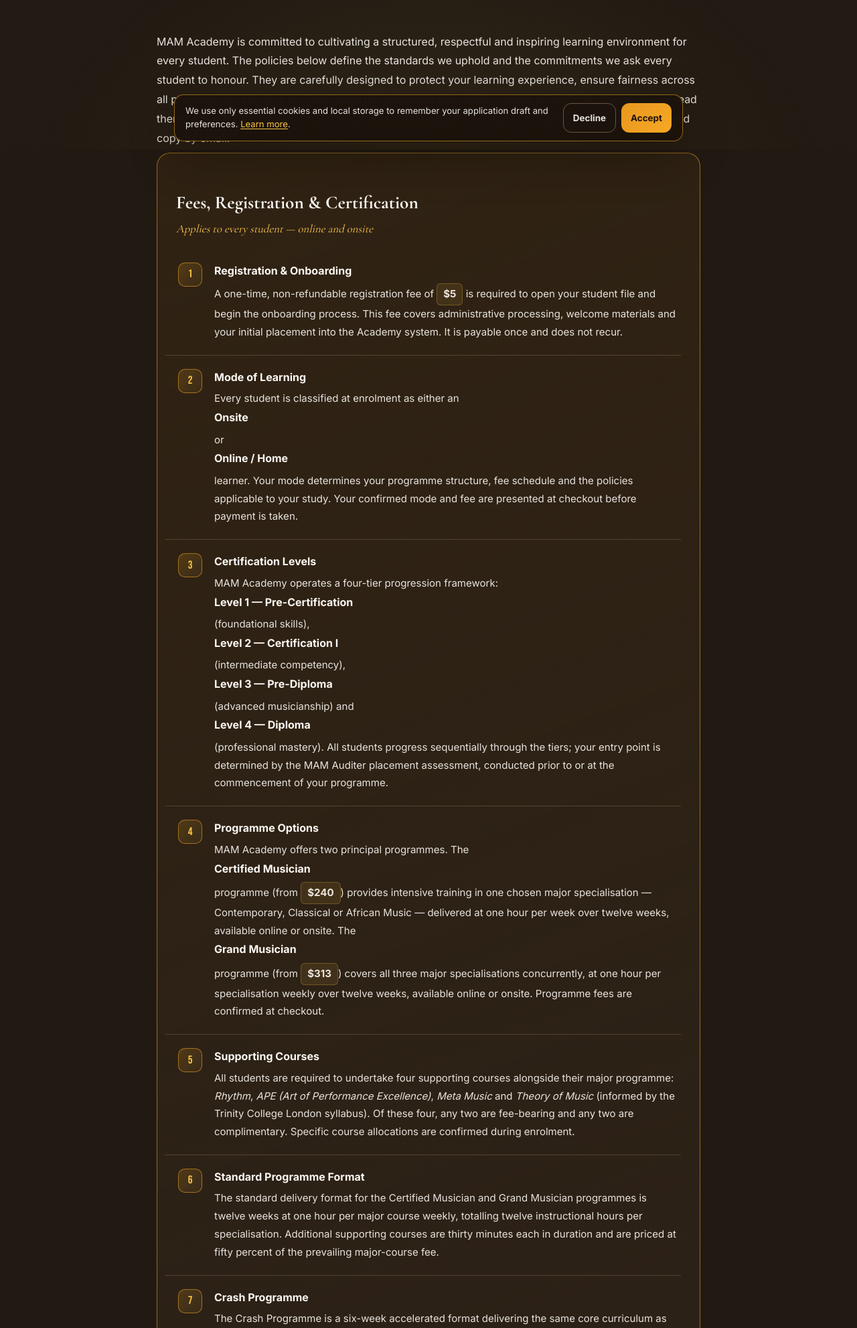
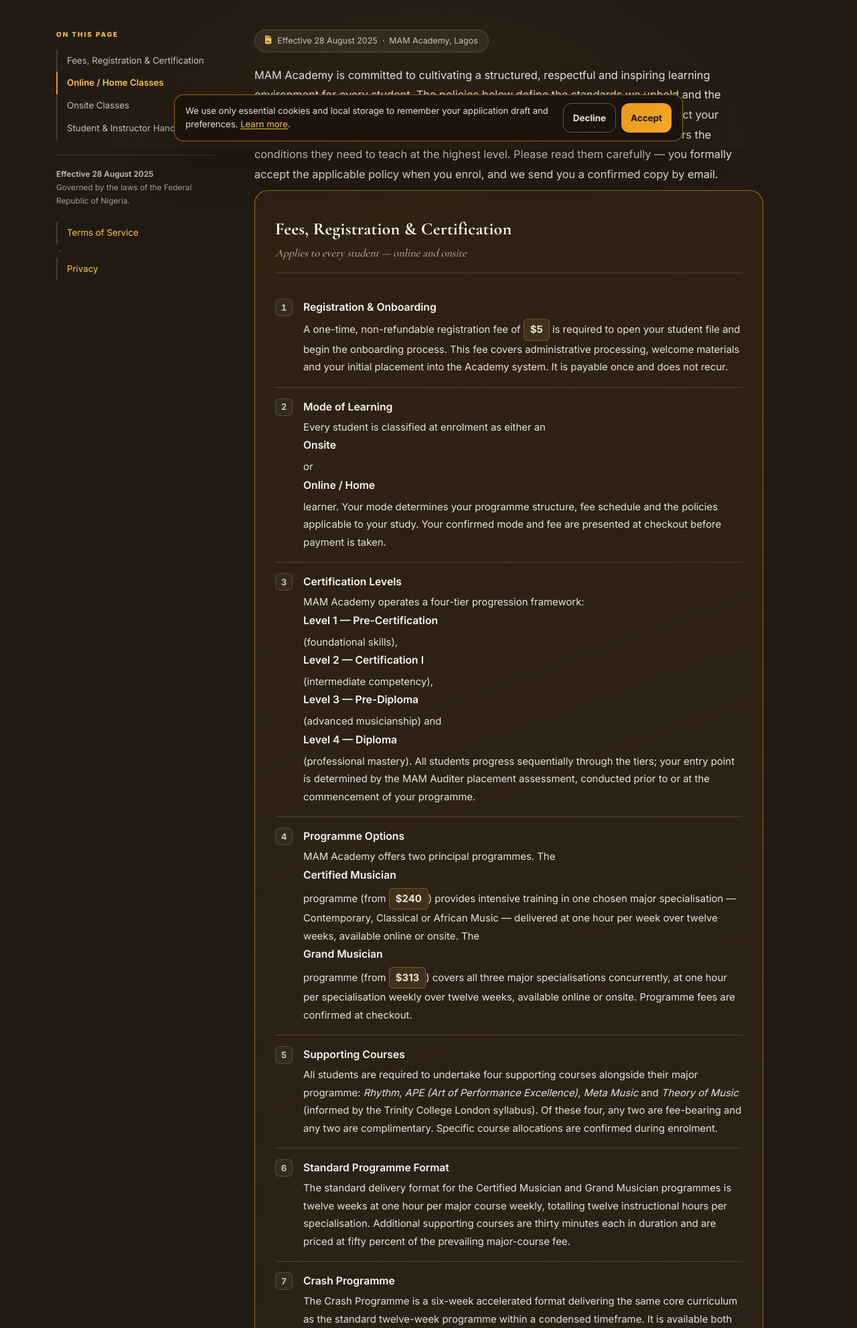
Before and after one commit to appadmin-oss/mam-academy, a PHP site: page /v1/policies in a window 1280 px wide. Shown: the part 577-2560 px from the top of the page at 67% size. Run offline with PHP 8.4, Linux system fonts and the light colour scheme; some libraries are stand-ins or nearby versions.

Commit message:
Redesign /policies as a modern standard policy page
Restructures the page into a two-column legal/policy layout: a sticky
"On this page" contents rail (desktop) beside a focused document column,
with an effective-date meta header. Replaces the marketing-style rule
cards with clean numbered document clauses, a refined segmented policy
selector, and section headings with serif + divider treatment — the
conventional look of a standard policy page.

All functional hooks preserved: the Online/Onsite/Handbook tabs, the
currency switcher, and every .fine/.amt data-* attribute the currency JS
repaints. The contents rail switches the active policy tab and scrolls to
it; fees link scrolls to the always-visible fees block. Collapses to a
single column below 900px (rail hidden).

Co-Authored-By: Claude Opus 4.8 (1M context) <noreply@anthropic.com>

```diff
--- a/policies.php
+++ b/policies.php
@@ -28,34 +28,51 @@
 <link rel="stylesheet" href="https://cdnjs.cloudflare.com/ajax/libs/font-awesome/6.5.0/css/all.min.css" referrerpolicy="no-referrer">
 <link rel="stylesheet" href="assets/css/main.css?v=20260706d">
 <style>
-/* ── Page wrapper ── */
-.legal{max-width:860px;margin:0 auto;padding:48px 24px 96px}
-.legal-intro{color:var(--text-soft);line-height:1.8;font-size:1rem;margin-bottom:8px}
+/* ═══ Standard policy-page layout: sticky contents rail + document column ═══ */
+.legal{max-width:1160px;margin:0 auto;padding:44px 24px 96px;display:grid;grid-template-columns:236px minmax(0,1fr);gap:0 60px;align-items:start}
+.policy-main{min-width:0;max-width:760px}
 
-/* ── Tab nav ── */
-.policy-tabs{display:inline-flex;gap:4px;margin:28px 0 0;padding:5px;background:var(--bg-raised);border:1px solid var(--border);border-radius:100px;flex-wrap:wrap}
-.policy-tab{padding:10px 22px;border-radius:100px;font-size:.88rem;font-weight:700;color:var(--text-muted);transition:all .2s var(--ease);cursor:pointer;border:0;background:transparent}
-.policy-tab.active{background:linear-gradient(135deg,var(--gold),var(--gold-light));color:#231a12}
+/* ── Contents rail (sticky, desktop only) ── */
+.policy-toc{position:sticky;top:100px;align-self:start}
+.policy-toc-label{font-size:.62rem;font-weight:800;letter-spacing:.2em;text-transform:uppercase;color:var(--gold-bright);margin-bottom:14px}
+.policy-toc a{display:block;font-size:.83rem;line-height:1.35;color:var(--text-muted);text-decoration:none;padding:8px 0 8px 14px;border-left:2px solid var(--border);transition:color .16s,border-color .16s,background .16s}
+.policy-toc a:hover{color:var(--text-soft);border-left-color:var(--border-strong)}
+.policy-toc a.toc-active{color:var(--gold-bright);border-left-color:var(--gold);font-weight:600}
+.policy-toc-meta{margin-top:22px;padding-top:18px;border-top:1px solid var(--border);font-size:.74rem;line-height:1.7;color:var(--text-faint)}
+.policy-toc-meta strong{color:var(--text-muted);display:block;font-weight:600}
+.policy-toc-meta a{color:var(--gold-bright);text-decoration:none}
 
-/* ── Section animation ── */
-.policy-doc{display:none;animation:fadeUp .35s var(--ease)}
+/* ── Document meta header + intro ── */
+.policy-meta{display:inline-flex;align-items:center;gap:9px;font-size:.78rem;color:var(--text-muted);background:var(--bg-raised);border:1px solid var(--border);padding:6px 15px;border-radius:100px;margin-bottom:20px}
+.policy-meta i{color:var(--gold-bright)}
+.legal-intro{color:var(--text-soft);line-height:1.82;font-size:1.02rem;margin-bottom:8px}
+
+/* ── Segmented policy selector ── */
+.policy-tabs{display:inline-flex;gap:3px;margin:30px 0 0;padding:4px;background:var(--bg-surface);border:1px solid var(--border);border-radius:12px;flex-wrap:wrap}
+.policy-tab{display:inline-flex;align-items:center;gap:7px;padding:9px 18px;border-radius:9px;font-size:.85rem;font-weight:600;color:var(--text-muted);transition:all .18s var(--ease);cursor:pointer;border:0;background:transparent;font-family:var(--font-body)}
+.policy-tab:hover{color:var(--text-soft)}
+.policy-tab.active{background:linear-gradient(135deg,var(--gold),var(--gold-light));color:#231a12;box-shadow:var(--shadow-sm)}
+.policy-tab i{font-size:.9em}
+
+/* ── Section reveal ── */
+.policy-doc{display:none;animation:fadeUp .32s var(--ease)}
 .policy-doc.active{display:block}
-@keyframes fadeUp{from{opacity:0;transform:translateY(8px)}to{opacity:1;transform:translateY(0)}}
+@keyframes fadeUp{from{opacity:0;transform:translateY(6px)}to{opacity:1;transform:translateY(0)}}
 
 /* ── Section headings ── */
-.policy-doc h2,.policy-static h2{font-family:var(--font-serif);font-size:1.7rem;margin:26px 0 4px;color:var(--text)}
-.policy-doc .sub,.policy-static .sub{color:var(--gold-bright);font-style:italic;font-family:var(--font-serif);font-size:1.05rem;margin-bottom:20px}
+.policy-doc>h2,.policy-static>h2{font-family:var(--font-serif);font-size:1.62rem;font-weight:700;margin:8px 0 3px;color:var(--text);letter-spacing:.01em}
+.policy-doc>.sub,.policy-static>.sub{color:var(--text-muted);font-family:var(--font-serif);font-style:italic;font-size:1.02rem;margin-bottom:22px;padding-bottom:16px;border-bottom:1px solid var(--border)}
 
-/* ── Rule cards ── */
-.rule{display:flex;gap:18px;padding:20px 6px 20px 18px;border-bottom:1px solid var(--border);margin-left:-18px;border-left:3px solid transparent;transition:border-color .18s;position:relative}
+/* ── Numbered clauses (document style, not cards) ── */
+.rule{display:flex;gap:16px;padding:16px 0;border-bottom:1px solid var(--border)}
 .rule:last-child{border-bottom:none}
-.rule:hover{border-left-color:rgba(232,150,31,.55)}
-.rule-n{flex-shrink:0;width:36px;height:36px;border-radius:10px;background:linear-gradient(135deg,rgba(245,168,35,.18),rgba(252,198,71,.06));border:1px solid var(--border-gold);display:flex;align-items:center;justify-content:center;font-family:var(--font-display);color:var(--gold-bright);font-size:1.05rem}
+.rule-n{flex-shrink:0;width:26px;height:26px;border-radius:7px;background:var(--bg-raised);border:1px solid var(--border);display:flex;align-items:center;justify-content:center;font-family:var(--font-body);font-weight:700;color:var(--text-muted);font-size:.82rem;font-variant-numeric:tabular-nums;transition:all .16s}
+.rule:hover .rule-n{border-color:var(--border-gold);color:var(--gold-bright)}
 .rule-b{flex:1;min-width:0}
-.rule-b strong{display:block;color:var(--text);font-size:1rem;margin-bottom:6px}
-.rule-b span{color:var(--text-soft);line-height:1.78;font-size:.94rem}
-/* Fine-bearing rules: amber tint on the rule number badge */
-.rule:has(.fine) .rule-n{background:linear-gradient(135deg,rgba(232,150,31,.28),rgba(252,198,71,.1));border-color:rgba(232,150,31,.45)}
+.rule-b strong{display:block;color:var(--text);font-size:.98rem;margin-bottom:5px;font-weight:600}
+.rule-b span{color:var(--text-soft);line-height:1.78;font-size:.93rem}
+/* Fine-bearing clauses: gold marker so penalties are scannable */
+.rule:has(.fine) .rule-n{background:rgba(232,150,31,.14);border-color:var(--border-gold);color:var(--gold-bright)}
 
 /* ── Fine pill (policy penalty amounts — NGN contractual base) ── */
 .fine{display:inline-flex;align-items:center;gap:3px;padding:2px 9px 2px 6px;border-radius:6px;background:rgba(232,150,31,.12);border:1px solid rgba(232,150,31,.32);color:var(--gold-bright);font-weight:700;font-variant-numeric:tabular-nums;white-space:nowrap;font-size:.87em;vertical-align:baseline;cursor:default}
@@ -65,12 +82,12 @@
 .amt{display:inline-flex;align-items:center;padding:2px 9px;border-radius:6px;background:rgba(252,198,71,.1);border:1px solid rgba(252,198,71,.25);color:var(--gold-bright);font-weight:700;white-space:nowrap;font-size:.9em;cursor:default}
 
 /* ── Always-visible fees block ── */
-.policy-static{display:block;margin:4px 0 8px;padding:26px 28px;background:linear-gradient(160deg,rgba(224,138,26,.08),var(--bg-surface));border:1px solid var(--border-gold);border-radius:var(--radius-md)}
-.policy-static .sub{margin-bottom:16px}
+.policy-static{display:block;margin:0 0 8px;padding:28px 30px;background:linear-gradient(160deg,rgba(224,138,26,.07),var(--bg-surface));border:1px solid var(--border-gold);border-radius:var(--radius-md);scroll-margin-top:96px}
+.policy-selector-anchor{scroll-margin-top:96px}
 
 /* ── Currency switcher ── */
-.policy-currency{display:flex;align-items:center;flex-wrap:wrap;gap:8px 14px;margin:20px 0 22px;padding:12px 16px;background:var(--bg-surface);border:1px solid var(--border);border-radius:14px}
-.pc-label{font-size:.77rem;font-weight:700;letter-spacing:.06em;text-transform:uppercase;color:var(--text-muted);white-space:nowrap}
+.policy-currency{display:flex;align-items:center;flex-wrap:wrap;gap:8px 14px;margin:18px 0 24px;padding:12px 16px;background:var(--bg-surface);border:1px solid var(--border);border-radius:12px}
+.pc-label{font-size:.72rem;font-weight:700;letter-spacing:.06em;text-transform:uppercase;color:var(--text-muted);white-space:nowrap}
 .pc-switch{display:inline-flex;gap:4px;padding:4px;background:var(--bg-raised);border:1px solid var(--border);border-radius:100px}
 .pc-switch .currency-btn{padding:6px 12px;border-radius:100px;font-size:.8rem;font-weight:800;color:var(--text-muted);background:transparent;border:0;cursor:pointer;letter-spacing:.02em;transition:all .18s var(--ease)}
 .pc-switch .currency-btn.active{background:linear-gradient(135deg,var(--gold),var(--gold-light));color:#1A120B}
@@ -79,14 +96,20 @@
 .pc-dot.live{background:#5cb85c}
 
 /* ── Policy footer ── */
-.policy-foot{margin-top:32px;padding:20px 24px;border-radius:var(--radius-md);background:var(--bg-surface);border:1px solid var(--border);color:var(--text-muted);font-size:.88rem;line-height:1.78}
+.policy-foot{margin-top:34px;padding:22px 24px;border-radius:var(--radius-md);background:var(--bg-surface);border:1px solid var(--border);color:var(--text-muted);font-size:.88rem;line-height:1.78}
 .policy-foot a{color:var(--gold-bright);text-decoration:underline}
 
-/* ── Mobile ── */
+/* ── Responsive ── */
+@media(max-width:900px){
+  .legal{grid-template-columns:1fr;gap:0}
+  .policy-toc{display:none}
+}
 @media(max-width:540px){
-  .rule{padding:16px 4px 16px 14px;margin-left:-14px;gap:13px}
-  .rule-n{width:30px;height:30px;border-radius:8px;font-size:.9rem}
-  .policy-static{padding:18px 18px}
+  .legal{padding:32px 18px 72px}
+  .rule{padding:14px 0;gap:12px}
+  .rule-n{width:24px;height:24px;font-size:.78rem}
+  .policy-static{padding:20px 18px}
+  .policy-tab{padding:8px 13px;font-size:.8rem}
   .pc-switch .currency-btn{padding:5px 9px;font-size:.76rem}
   .policy-currency{gap:8px 10px}
 }
@@ -142,9 +165,24 @@
   </header>
 
   <section class="legal">
+    <aside class="policy-toc" aria-label="On this page">
+      <div class="policy-toc-label">On this page</div>
+      <a href="#pol-fees" data-toc="fees">Fees, Registration &amp; Certification</a>
+      <a href="#pol-selector" data-toc="online">Online / Home Classes</a>
+      <a href="#pol-selector" data-toc="onsite">Onsite Classes</a>
+      <a href="#pol-selector" data-toc="handbook">Student &amp; Instructor Handbook</a>
+      <div class="policy-toc-meta">
+        <strong>Effective 28 August 2025</strong>
+        Governed by the laws of the Federal Republic of Nigeria.<br><br>
+        <a href="terms">Terms of Service</a> &nbsp;·&nbsp; <a href="privacy">Privacy</a>
+      </div>
+    </aside>
+
+    <div class="policy-main">
+    <div class="policy-meta"><i class="fa-solid fa-file-contract"></i> Effective 28 August 2025 &nbsp;·&nbsp; MAM Academy, Lagos</div>
     <p class="legal-intro">MAM Academy is committed to cultivating a structured, respectful and inspiring learning environment for every student. The policies below define the standards we uphold and the commitments we ask every student to honour. They are carefully designed to protect your learning experience, ensure fairness across all programmes, and give our instructors the conditions they need to teach at the highest level. Please read them carefully — you formally accept the applicable policy when you enrol, and we send you a confirmed copy by email.</p>
 
-    <article class="policy-static" aria-label="Fees, registration and certification">
+    <article class="policy-static" id="pol-fees" aria-label="Fees, registration and certification">
       <h2>Fees, Registration &amp; Certification</h2>
       <div class="sub">Applies to every student — online and onsite</div>
       <div class="rule"><div class="rule-n">1</div><div class="rule-b"><strong>Registration &amp; Onboarding</strong><span>A one-time, non-refundable registration fee of <span class="amt" data-amt-usd="5">$5</span> is required to open your student file and begin the onboarding process. This fee covers administrative processing, welcome materials and your initial placement into the Academy system. It is payable once and does not recur.</span></div></div>
@@ -159,7 +197,7 @@
       <div class="rule"><div class="rule-n">10</div><div class="rule-b"><strong>Payment Policy &amp; Non-Refundable Fees</strong><span>All payments to MAM Academy — including registration, programme tuition, supporting-course fees and resource charges — are final and non-refundable once your programme or onboarding process has commenced. This policy reflects the Academy's commitment of instructor time, studio resources and administrative capacity from the moment enrolment is confirmed. Exceptions apply only where applicable law expressly grants you a cancellation or refund right. Please refer to our <a href="terms">Terms of Service</a> for the complete refund position and a statement of your statutory rights.</span></div></div>
     </article>
 
-    <div class="policy-tabs" role="tablist" aria-label="Policy type">
+    <div class="policy-tabs policy-selector-anchor" id="pol-selector" role="tablist" aria-label="Policy type">
       <button class="policy-tab active" data-doc="online" role="tab" aria-selected="true"><i class="fa-solid fa-globe"></i> Online / Home</button>
       <button class="policy-tab" data-doc="onsite" role="tab" aria-selected="false"><i class="fa-solid fa-location-dot"></i> Onsite (Lagos)</button>
       <button class="policy-tab" data-doc="handbook" role="tab" aria-selected="false"><i class="fa-solid fa-book-bookmark"></i> Handbook</button>
@@ -368,6 +406,7 @@
       By enrolling you join us in crafting a timeless legacy of growth, excellence and achievement.<br>
       <strong>Academic Director</strong> · MAM Centre, 2 Oremeji Street, Egbeda, Lagos · <a href="mailto:academy@mamcentre.org">academy@mamcentre.org</a> · +234-704-444-6517
     </div>
+    </div><!-- .policy-main -->
   </section>
 </main>
 <?php include __DIR__ . '/partials/footer.html'; ?>
@@ -378,15 +417,45 @@
   // ── Tab nav ──
   function bindTabs(){
     var tabs=document.querySelectorAll('.policy-tab'),docs=document.querySelectorAll('.policy-doc');
+    var tocLinks=document.querySelectorAll('.policy-toc a[data-toc]');
     if(!tabs.length) return;
+
+    // Reflect the active document in the sticky contents rail. 'fees' is the
+    // always-visible block (no tab), so it never carries the doc-active state.
+    function syncToc(activeDoc){
+      tocLinks.forEach(function(a){
+        var k=a.getAttribute('data-toc');
+        a.classList.toggle('toc-active', k===activeDoc);
+      });
+    }
+    function switchDoc(k){
+      tabs.forEach(function(x){var on=x.getAttribute('data-doc')===k;x.classList.toggle('active',on);x.setAttribute('aria-selected',String(on));});
+      docs.forEach(function(d){d.classList.toggle('active',d.getAttribute('data-doc')===k);});
+      syncToc(k);
+    }
     tabs.forEach(function(t){
-      t.addEventListener('click',function(){
-        var k=t.getAttribute('data-doc');
-        tabs.forEach(function(x){var on=x===t;x.classList.toggle('active',on);x.setAttribute('aria-selected',String(on));});
-        docs.forEach(function(d){d.classList.toggle('active',d.getAttribute('data-doc')===k);});
+      t.addEventListener('click',function(){ switchDoc(t.getAttribute('data-doc')); });
+    });
+
+    // Contents rail: 'fees' just scrolls to the always-visible block; the doc
+    // links switch the selector then scroll it into view.
+    tocLinks.forEach(function(a){
+      a.addEventListener('click',function(e){
+        var k=a.getAttribute('data-toc');
+        e.preventDefault();
+        if(k==='fees'){
+          var f=document.getElementById('pol-fees'); if(f) f.scrollIntoView({behavior:'smooth',block:'start'});
+          syncToc('');
+          return;
+        }
+        switchDoc(k);
+        var sel=document.getElementById('pol-selector'); if(sel) sel.scrollIntoView({behavior:'smooth',block:'start'});
       });
     });
-    if(location.hash==='#onsite'){var b=document.querySelector('.policy-tab[data-doc="onsite"]');b&&b.click();}
+
+    if(location.hash==='#onsite'){ switchDoc('onsite'); }
+    else if(location.hash==='#handbook'){ switchDoc('handbook'); }
+    else { syncToc('online'); }
   }
 
   // ── Currency helpers — delegate to MAM_CCY (config.js) when present ──
```
